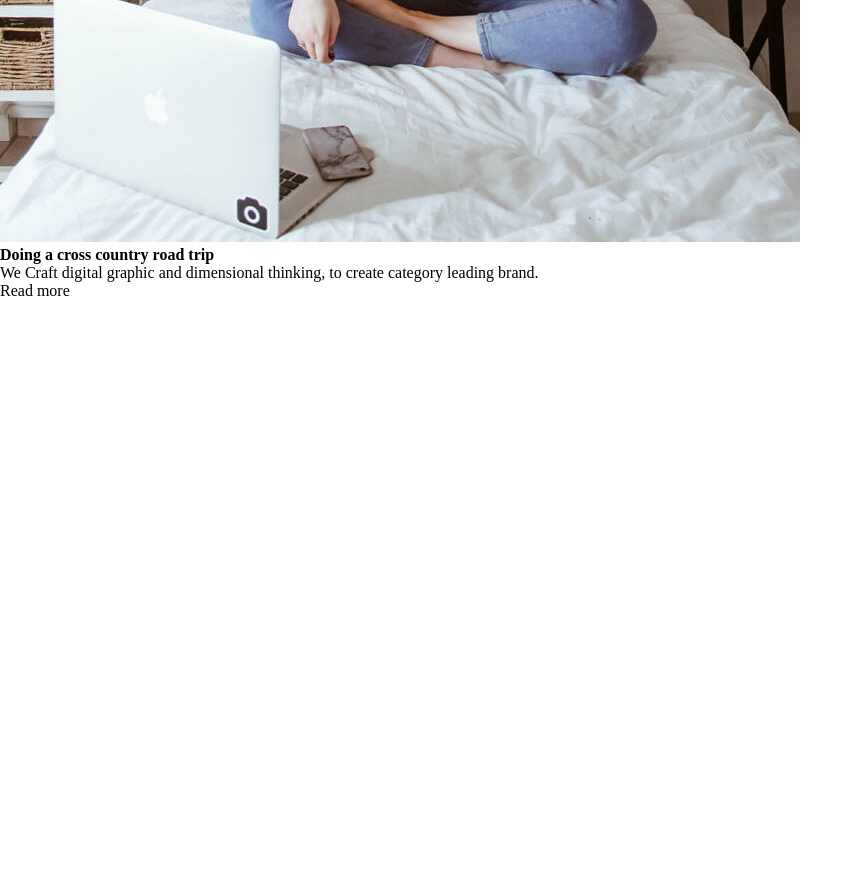
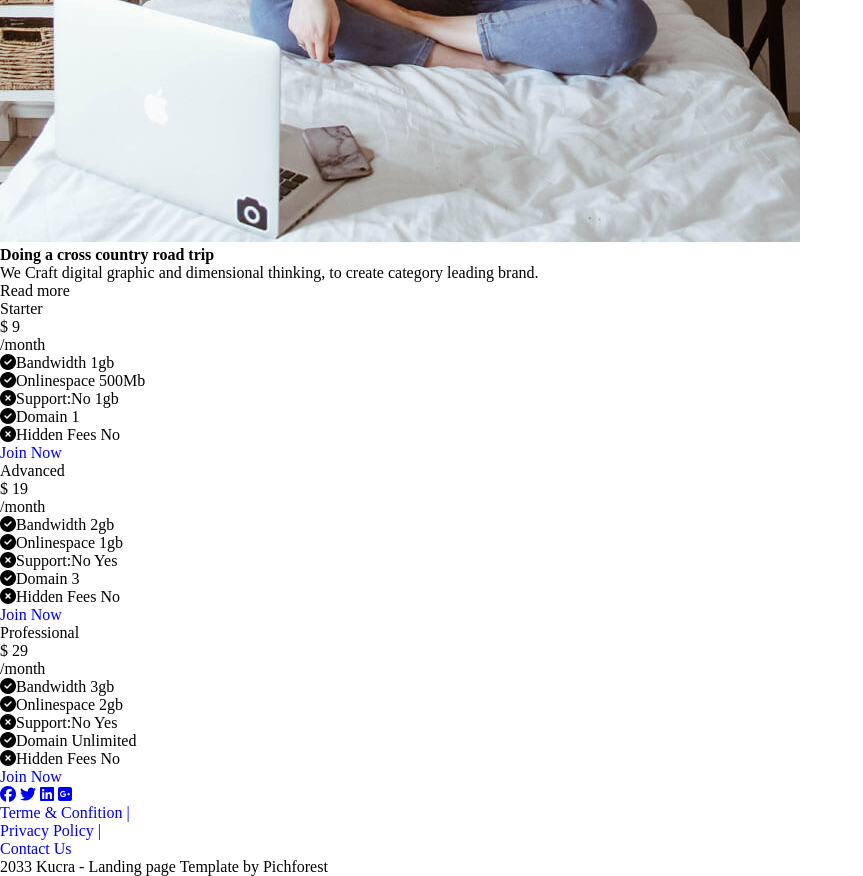
Before and after one commit to sahrayan/exo-html-landing, a plain HTML site: page index.html in a window 1280 px wide. Shown: the part 8695-9571 px from the top of the page, without its empty margins (0-863 px from the left). Before the commit the page ends 8995 px from the top, so only its background shows below. Drawn offline with Linux system fonts and the light colour scheme.

Commit message:
princing footer

```diff
--- a/index.html
+++ b/index.html
@@ -183,6 +183,65 @@
             </div>
         </div>
     </section>
+    <section class="pricing">
+        <div class="colonne">
+            <ul class="prix">
+                <li class="starter">Starter</li>
+                <li class="prix">$ 9</li>
+                <li class="mois">/month</li>
+                <li><i class="fa-sharp fa-solid fa-circle-check"></i></i></i>Bandwidth              1gb</li>
+                <li><i class="fa-sharp fa-solid fa-circle-check"></i></i></i>Onlinespace              500Mb</li>
+                <li><i class="fa-sharp fa-solid fa-circle-xmark"></i></i>Support:No              1gb</li>
+                <li><i class="fa-sharp fa-solid fa-circle-check"></i></i></i>Domain             1</li>
+                <li><i class="fa-sharp fa-solid fa-circle-xmark"></i></i>Hidden Fees              No</li>
+                <li class="join"><a href="#" class="button">Join Now</a></li>
+            </ul>
+        </div>
+        <div class="colonne">
+            <ul class="prix">
+                <li class="starter">Advanced</li>
+                <li class="prix">$ 19</li>
+                <li class="mois">/month</li>
+                <li><i class="fa-sharp fa-solid fa-circle-check"></i></i></i>Bandwidth              2gb</li>
+                <li><i class="fa-sharp fa-solid fa-circle-check"></i></i></i>Onlinespace              1gb</li>
+                <li><i class="fa-sharp fa-solid fa-circle-xmark"></i></i>Support:No              Yes</li>
+                <li><i class="fa-sharp fa-solid fa-circle-check"></i></i></i>Domain             3</li>
+                <li><i class="fa-sharp fa-solid fa-circle-xmark"></i></i>Hidden Fees              No</li>
+                <li class="join"><a href="#" class="button">Join Now</a></li>
+            </ul>
+        </div>
+        <div class="colonne">
+            <ul class="prix">
+                <li class="starter">Professional</li>
+                <li class="prix">$ 29</li>
+                <li class="mois">/month</li>
+                <li><i class="fa-sharp fa-solid fa-circle-check"></i></i></i>Bandwidth              3gb</li>
+                <li><i class="fa-sharp fa-solid fa-circle-check"></i></i></i>Onlinespace              2gb</li>
+                <li><i class="fa-sharp fa-solid fa-circle-xmark"></i></i>Support:No              Yes</li>
+                <li><i class="fa-sharp fa-solid fa-circle-check"></i></i></i>Domain             Unlimited</li>
+                <li><i class="fa-sharp fa-solid fa-circle-xmark"></i></i>Hidden Fees              No</li>
+                <li class="join"><a href="#" class="button">Join Now</a></li>
+            </ul>
+        </div>
+    </section>
+    <section class="footer">
+
+        <div class="logo-reseaux">
+            <a href="#"><i class="fa-brands fa-facebook"></i></a>
+            <a href="#"><i class="fa-brands fa-twitter"></i></a>
+            <a href="#"><i class="fa-brands fa-linkedin"></i></a>
+            <a href="#"><i class="fa-brands fa-square-google-plus"></i></a>
+        </div>
+
+        <div class="terme">
+            <ul >
+                <li><a href="#">Terme & Confition |</a></li>
+                <li><a href="#">Privacy Policy |</a></li>
+                <li><a href="#">Contact Us</a></li>
+                <p> 2033 Kucra - Landing page Template by Pichforest</p>
+            </ul>
+        </div>
+    </section>
 
 </body>
 </html>
```
